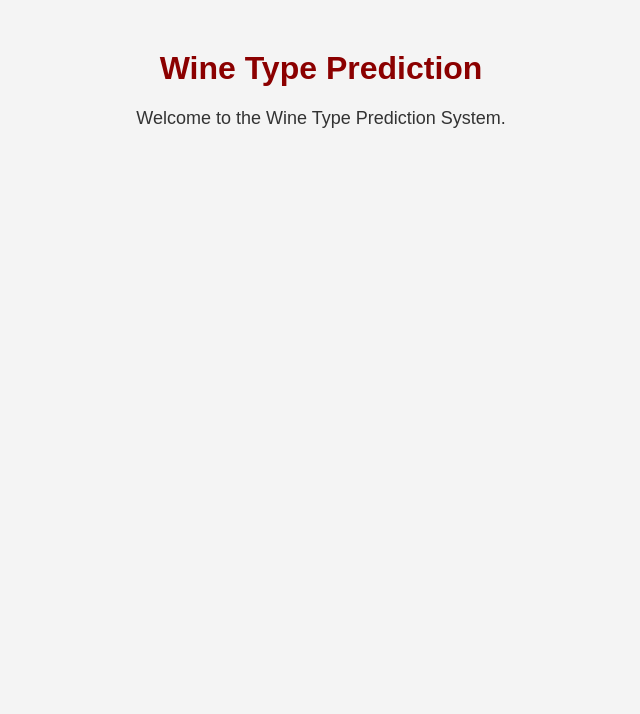
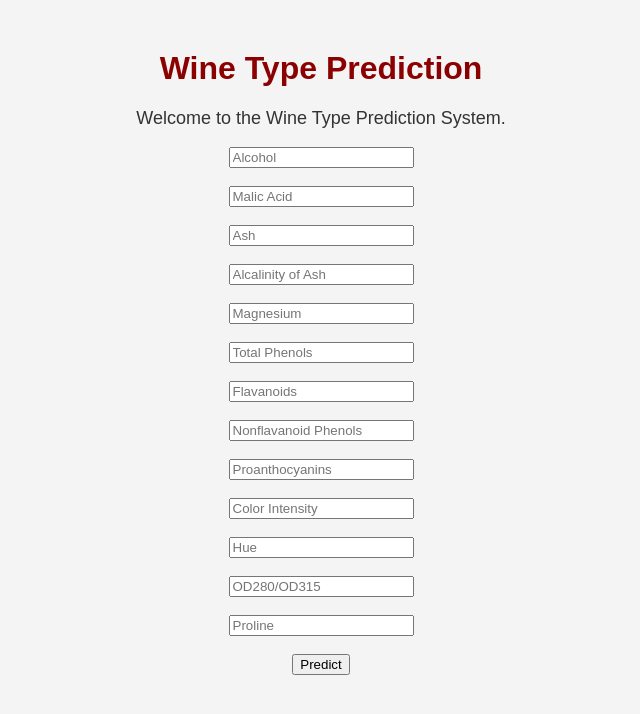
Before and after one commit to Rima-005/Wine-Type-Prediction, a Flask app: page / in a window 1280 px wide. Shown: the top 714 px of the page, without its empty margins (319-959 px from the left). Run offline with Flask 3, Linux system fonts and the light colour scheme; parts of the project's set-up code (start-up, migrations or seed data) failed here and were passed over.

Commit message:
Add wine prediction input form

```diff
--- a/templates/index.html
+++ b/templates/index.html
@@ -13,5 +13,37 @@
 
     <p>Welcome to the Wine Type Prediction System.</p>
 
+    <form action="/predict" method="POST">
+
+    <input type="number" step="any" name="Alcohol" placeholder="Alcohol" required><br><br>
+
+    <input type="number" step="any" name="Malic_Acid" placeholder="Malic Acid" required><br><br>
+
+    <input type="number" step="any" name="Ash" placeholder="Ash" required><br><br>
+
+    <input type="number" step="any" name="Alcalinity_of_Ash" placeholder="Alcalinity of Ash" required><br><br>
+
+    <input type="number" step="any" name="Magnesium" placeholder="Magnesium" required><br><br>
+
+    <input type="number" step="any" name="Total_Phenols" placeholder="Total Phenols" required><br><br>
+
+    <input type="number" step="any" name="Flavanoids" placeholder="Flavanoids" required><br><br>
+
+    <input type="number" step="any" name="Nonflavanoid_Phenols" placeholder="Nonflavanoid Phenols" required><br><br>
+
+    <input type="number" step="any" name="Proanthocyanins" placeholder="Proanthocyanins" required><br><br>
+
+    <input type="number" step="any" name="Color_Intensity" placeholder="Color Intensity" required><br><br>
+
+    <input type="number" step="any" name="Hue" placeholder="Hue" required><br><br>
+
+    <input type="number" step="any" name="OD280_OD315" placeholder="OD280/OD315" required><br><br>
+
+    <input type="number" step="any" name="Proline" placeholder="Proline" required><br><br>
+
+    <button type="submit">Predict</button>
+
+</form>
+
 </body>
 </html>
```
